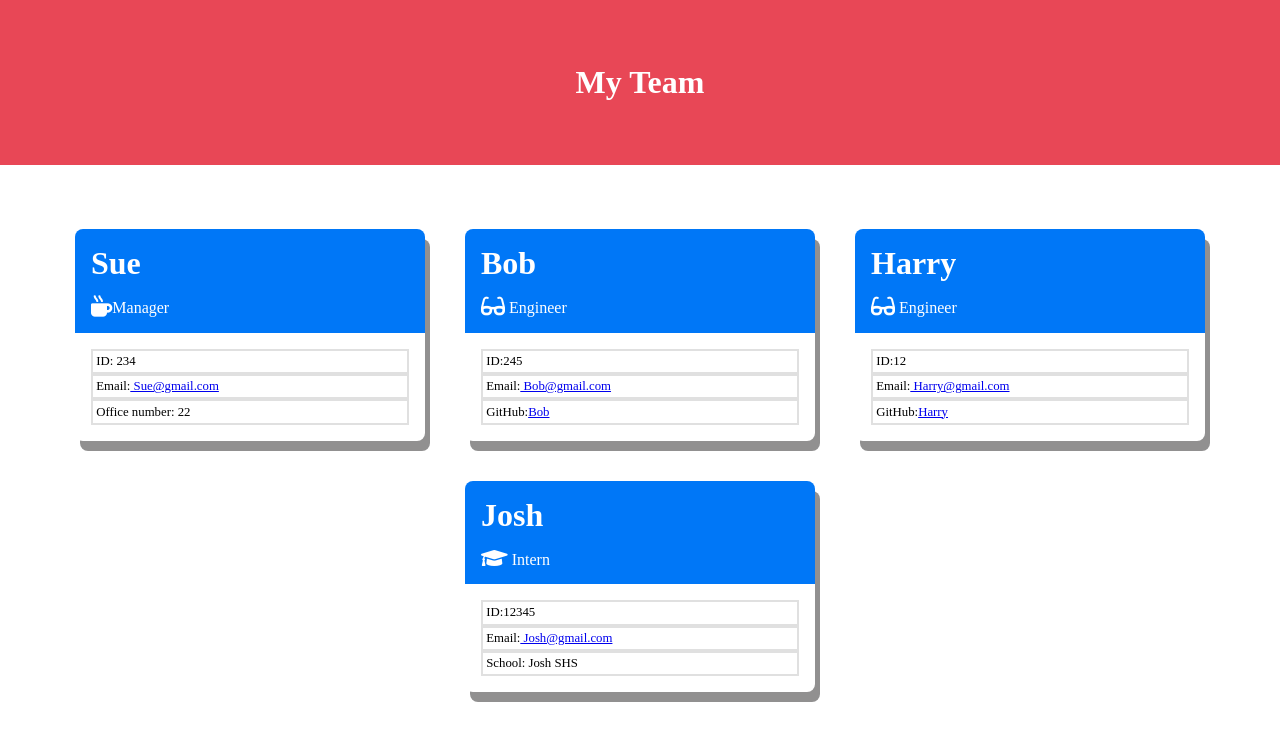
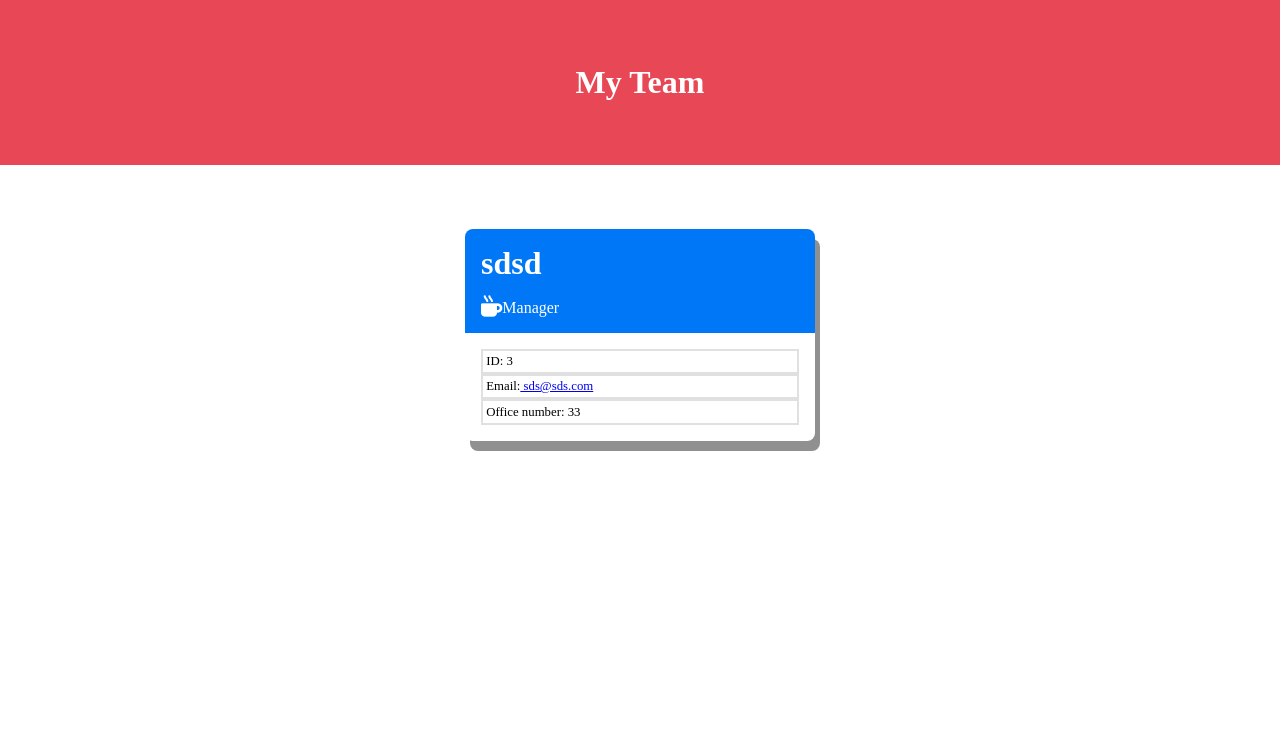
Before and after one commit to RichoHa/generateMyTeam, a plain HTML site: page index.html in a window 1280 px wide. Drawn offline with Linux system fonts and the light colour scheme.

Commit message:
added details to read me and fixed structure of html

```diff
--- a/index.html
+++ b/index.html
@@ -22,49 +22,15 @@
     <div id="teamSection">
       <div class="Card">
         <div>
-          <h1>Sue</h1>
+          <h1>sdsd</h1>
           <p><i class="fas fa-mug-hot fa-lg"></i>Manager</p>
         </div>
         <div>
-          <p>ID: 234</p>
-          <p>Email:<a href="mailto:Sue@gmail.com"> Sue@gmail.com</a></p>
-          <p>Office number: 22</p>
-        </div>
-      </div>
-      <div class="Card">
-        <div>
-          <h1>Bob</h1>
-          <p><i class="fas fa-glasses fa-lg"></i> Engineer</p>
-        </div>
-        <div>
-          <p>ID:245</p>
-          <p>Email:<a href="mailto:Bob@gmail.com"> Bob@gmail.com</a></p>
-          <p>GitHub:<a href="https://github.com/Bob">Bob</a></p>
-        </div>
-      </div>
-      <div class="Card">
-        <div>
-          <h1>Harry</h1>
-          <p><i class="fas fa-glasses fa-lg"></i> Engineer</p>
-        </div>
-        <div>
-          <p>ID:12</p>
-          <p>Email:<a href="mailto:Harry@gmail.com"> Harry@gmail.com</a></p>
-          <p>GitHub:<a href="https://github.com/Harry">Harry</a></p>
-        </div>
-      </div>
-      <div class="Card">
-        <div>
-          <h1>Josh</h1>
-          <p><i class="fas fa-graduation-cap fa-lg"></i> Intern</p>
-        </div>
-        <div>
-          <p>ID:12345</p>
-          <p>Email:<a href="mailto:Josh@gmail.com"> Josh@gmail.com</a></p>
-          <p>School: Josh SHS</p>
+          <p>ID: 3</p>
+          <p>Email:<a href="mailto:sds@sds.com"> sds@sds.com</a></p>
+          <p>Office number: 33</p>
         </div>
       </div>
     </div>
-    <script src="./assets/js/script.js"></script>
   </body>
 </html>
```
Also changed, not shown: assets/js/index.js (+48 -49 lines), README.md.
